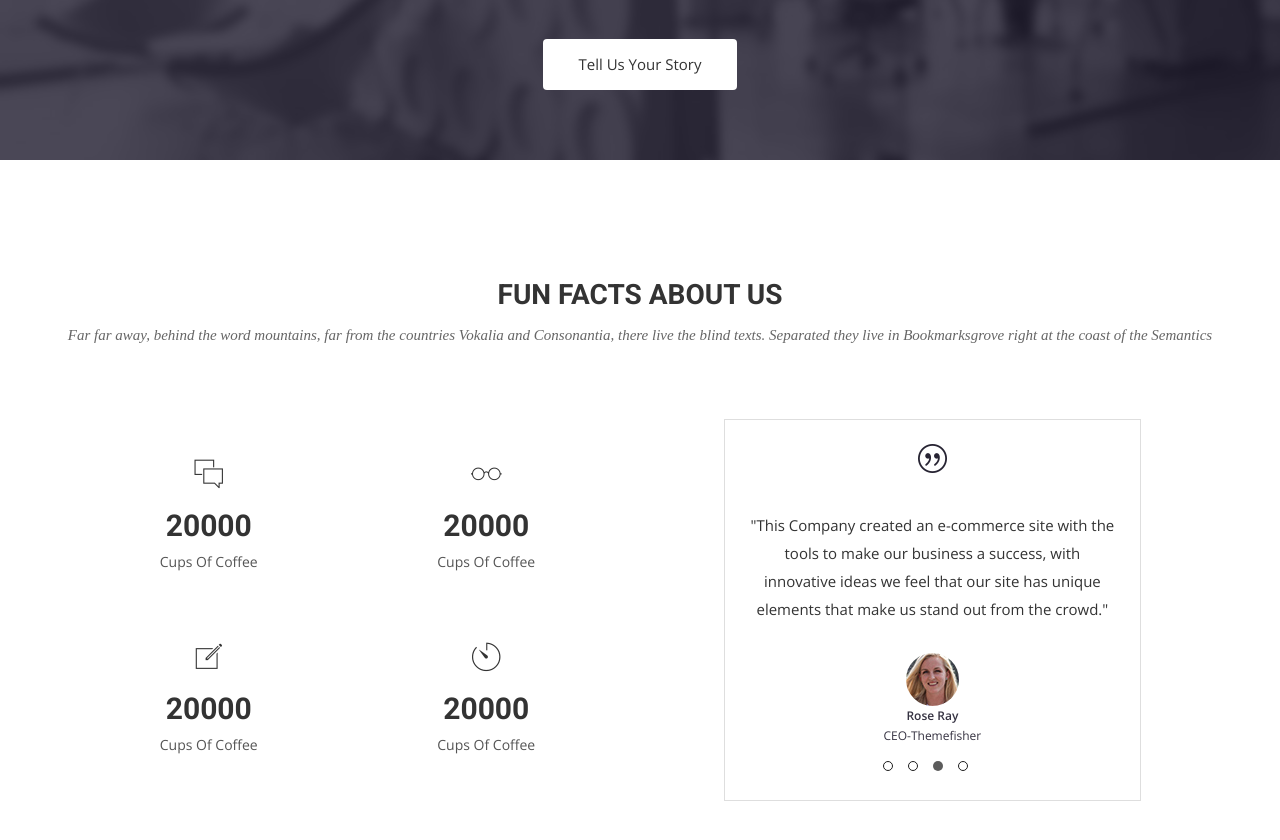
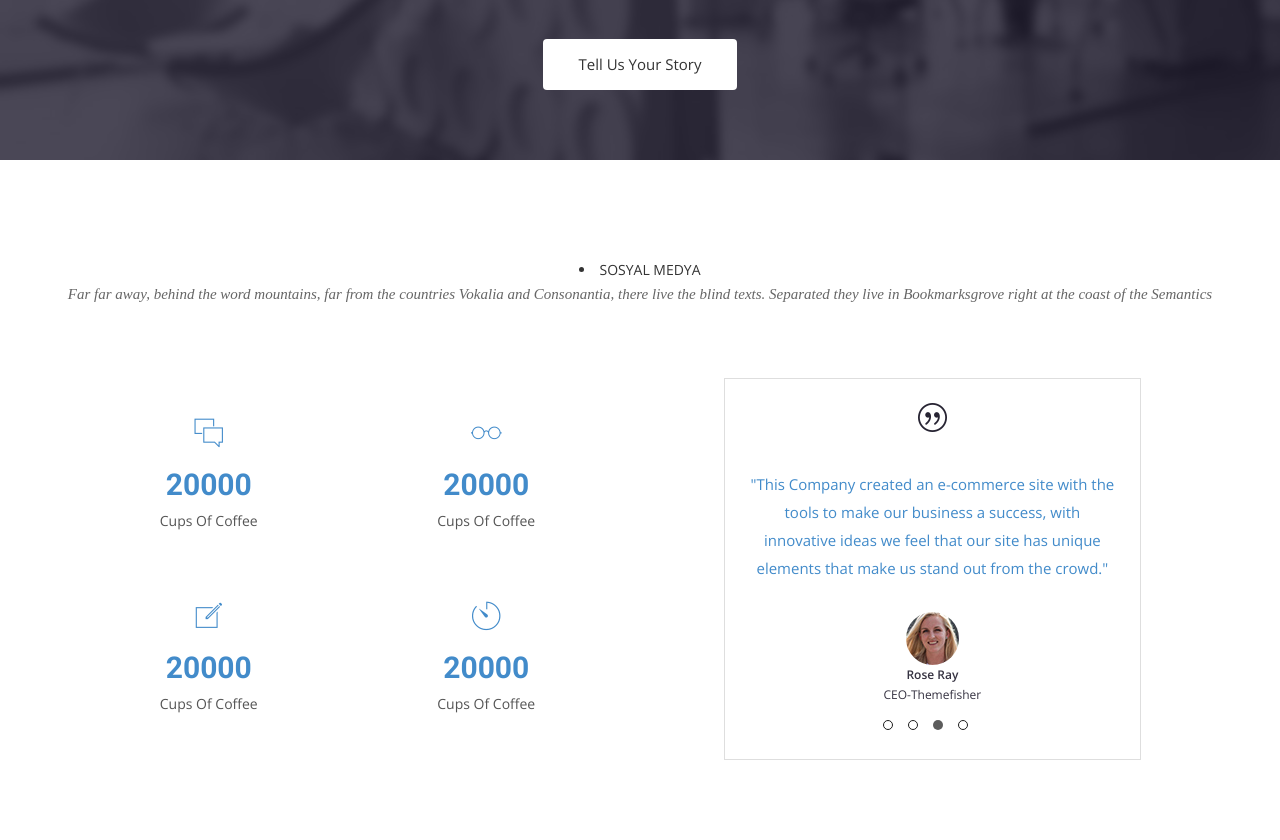
Before and after one commit to bilkamp/bilkamp19.github.io, a Jekyll site: the page built from index.html, in a window 1280 px wide and 900 px high, scrolled down 2947 px. Shown: the top 840 px of the window. Built offline with Jekyll 4.4.1, drawn with Linux system fonts in a browser that asks for light colours; nearby versions of some CDN libraries; some web fonts are replaced.

Commit message:
değişiklik

```diff
--- a/index.html
+++ b/index.html
@@ -163,7 +163,9 @@
   <div class="container">
     <div class="row">
       <div class="section-title text-center">
-        <h2>Fun Facts About Us</h2>
+        <li class="filter" data-filter=".sosyal">SOSYAL MEDYA</li>
+        <a hreff="#sosyalmedya" />
+
         <p>Far far away, behind the word mountains, far from the countries Vokalia and Consonantia, there live the blind texts. Separated they live in Bookmarksgrove right at the coast of the Semantics</p>
       </div>
     </div>
```
